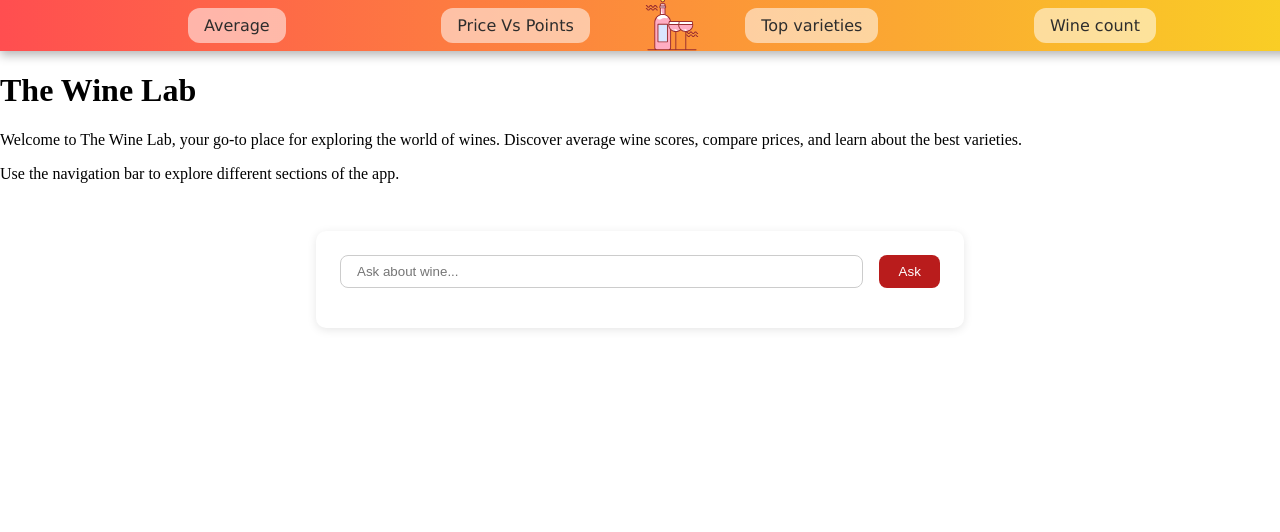
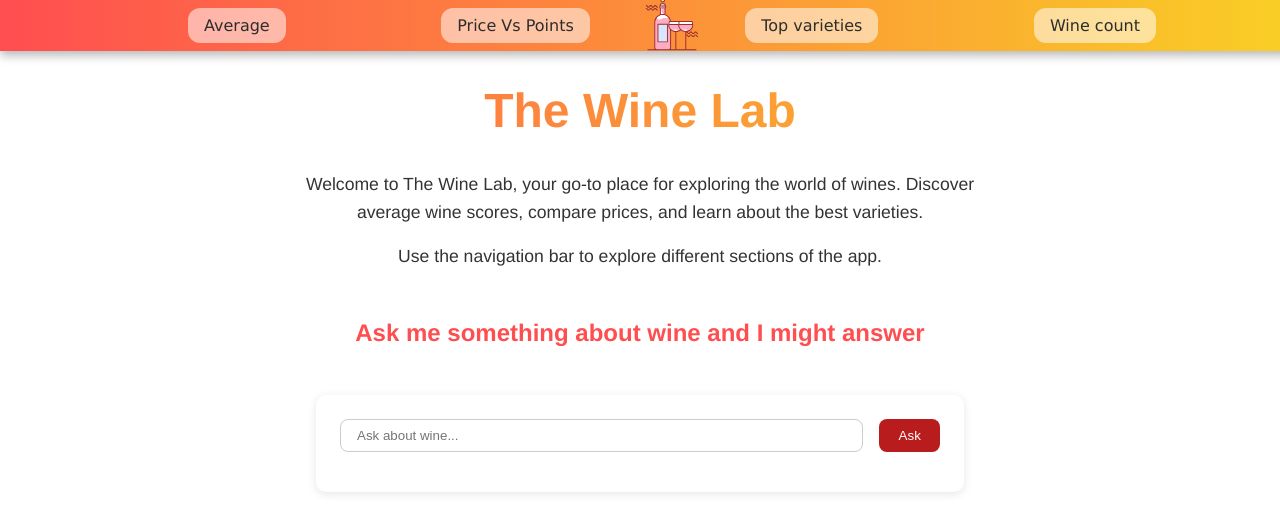
Before and after one commit to esterhugosson/wine-frontend-webbapp, a React (Vite) app in the folder wine-app/: page / in a window 1280 px wide. Shown: the top 532 px of the page. Built offline with nearby package versions, Linux system fonts and the light colour scheme; no server answers.

Commit message:
Styling for home page

```diff
--- a/wine-app/src/components/Home/Home.css
+++ b/wine-app/src/components/Home/Home.css
@@ -0,0 +1,51 @@
+/* Home.css */
+
+body {
+  margin: 0;
+  font-family: 'Helvetica Neue', sans-serif;
+  background: #fff;
+  color: #333;
+}
+
+.title {
+  font-size: 3rem;
+  text-align: center;
+  margin-top: 2rem;
+  font-weight: bold;
+  background: linear-gradient(90deg, #ff4e50, #f9d423);
+  -webkit-background-clip: text;
+  -webkit-text-fill-color: transparent;
+  animation: fadeIn 1s ease-in;
+}
+
+.welcome-text-one,
+.welcome-text-2 {
+  text-align: center;
+  max-width: 700px;
+  margin: 1rem auto;
+  font-size: 1.1rem;
+  line-height: 1.6;
+  animation: fadeIn 1.2s ease-in;
+}
+
+.ask-me {
+  text-align: center;
+  margin-top: 3rem;
+  font-size: 1.5rem;
+  color: #ff4e50;
+  font-weight: 600;
+  animation: fadeIn 1.5s ease-in;
+}
+
+/* Reuse container for content */
+.container {
+  max-width: 900px;
+  margin: 0 auto;
+  padding: 0 1rem;
+}
+
+/* Optional: subtle fade-in */
+@keyframes fadeIn {
+  from { opacity: 0; transform: translateY(10px); }
+  to { opacity: 1; transform: translateY(0); }
+}
--- a/wine-app/src/components/Home/Home.jsx
+++ b/wine-app/src/components/Home/Home.jsx
@@ -5,12 +5,13 @@ export const Home = () => {
 
     return (
         <div>
-            <h1>The Wine Lab</h1>
+            <h1 className='title'>The Wine Lab</h1>
 
-            <p>Welcome to The Wine Lab, your go-to place for exploring the world of wines. Discover average wine scores, compare prices, and learn about the best varieties.</p>
+            <p className='welcome-text-one'>Welcome to The Wine Lab, your go-to place for exploring the world of wines. Discover average wine scores, compare prices, and learn about the best varieties.</p>
 
-            <p>Use the navigation bar to explore different sections of the app.</p>
+            <p className='welcome-text-2'>Use the navigation bar to explore different sections of the app.</p>
 
+            <h2 className='ask-me'> Ask me something about wine and I might answer</h2>
             <Rag />
 
 
```
